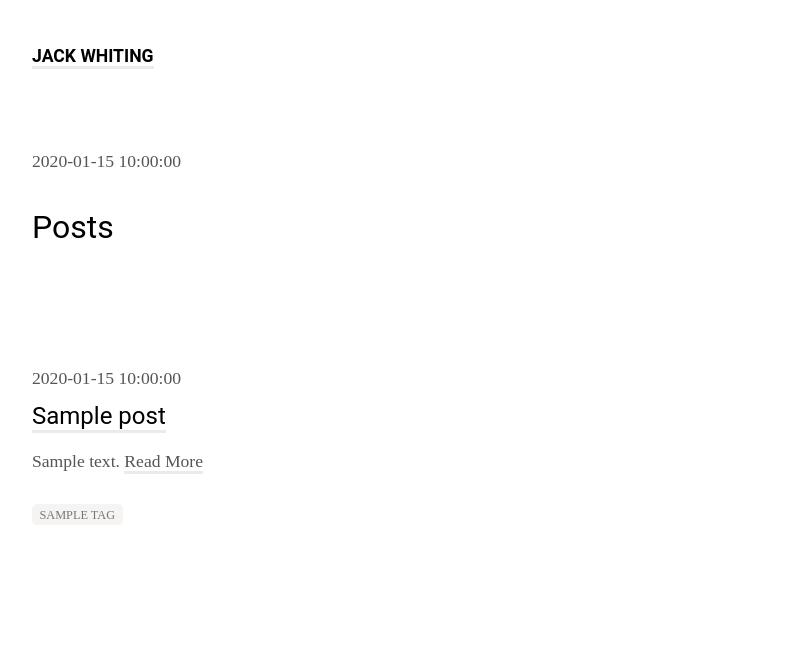
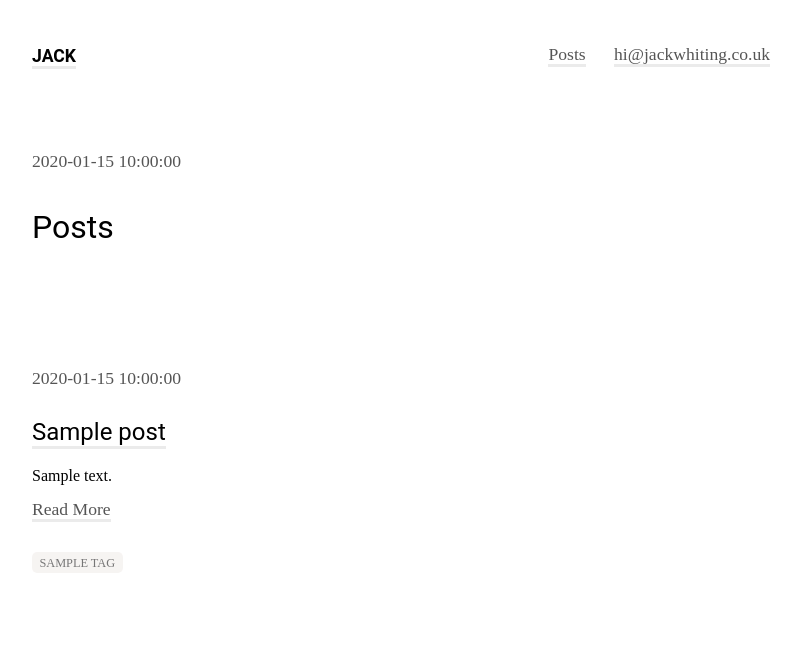
Before and after one commit to jackabox/jwv2, a Laravel app: template resources/views/posts/all.blade.php in a window 1280 px wide. Shown: the top 664 px of the page, without its empty margins (239-1040 px from the left). Run offline with Laravel 8, Linux system fonts and the light colour scheme; the template is opened without the code that fills it: most values are stand-ins (such as "Sample title", 1, 10 or a date in 2020); settings files or empty folders that the repository lacks are supplied; some web fonts are replaced.

Commit message:
Adding navigation back in

```diff
--- a/resources/assets/sass/_posts.scss
+++ b/resources/assets/sass/_posts.scss
@@ -13,8 +13,9 @@
     margin-top: 3rem;
 }
 
-.post h2 a {
-    color: color('header');
+.post h2 {
+    margin-top: 1rem;
+    // color: color('header');
 }
 
 .post__tag {
--- a/resources/views/layouts/app.blade.php
+++ b/resources/views/layouts/app.blade.php
@@ -12,11 +12,6 @@
     <link href="{{ asset('css/app.css') }}" rel="stylesheet">
 
     <script async src="{{ asset('js/app.js') }}"></script>
-
-    <style>
-        body, * {
-        }
-    </style>
 </head>
 <body>
     @include('layouts.partials.header')
--- a/resources/views/layouts/partials/header.blade.php
+++ b/resources/views/layouts/partials/header.blade.php
@@ -1,12 +1,13 @@
 <div class="site-header">
     <div class="container inner-container">
         <header>
-            <h1><a href="{{ url('/') }}">Jack Whiting</a></h1>
+            <h1><a href="{{ url('/') }}">Jack</a></h1>
+
+            <ul>
+                <li><a href="{{ url('posts') }}">Posts</a></li>
+                <li><a href="mailto:hi@jackwhiting.co.uk">hi@jackwhiting.co.uk</a></li>
+            </ul>
         </header>
-{{--
-        @isset($backlink)
-            <p style="font-size: 1rem; margin-bottom: -3rem; margin-top: 3rem;"><a href="{{ url('posts') }}" class="blog__back">&laquo; Back To Blog</a></p>
-        @endisset --}}
 
         @isset($created)
             <p class="post__date">{{ $created }}</p>
--- a/resources/views/posts/all.blade.php
+++ b/resources/views/posts/all.blade.php
@@ -11,7 +11,11 @@
                     <a href="{{ $post->url }}">{{ $post->title }}</a>
                 </h2>
 
-                <p>{!! $post->summary !!} <a href="{{ $post->url }}">Read More</a></p>
+                <br>
+
+                {!! $post->summary !!}
+
+                <p><a href="{{ $post->url }}">Read More</a></p>
 
                 @if ($post->tags)
                     <p>
```
Also changed, not shown: public/css/app.css, 1 other file.
